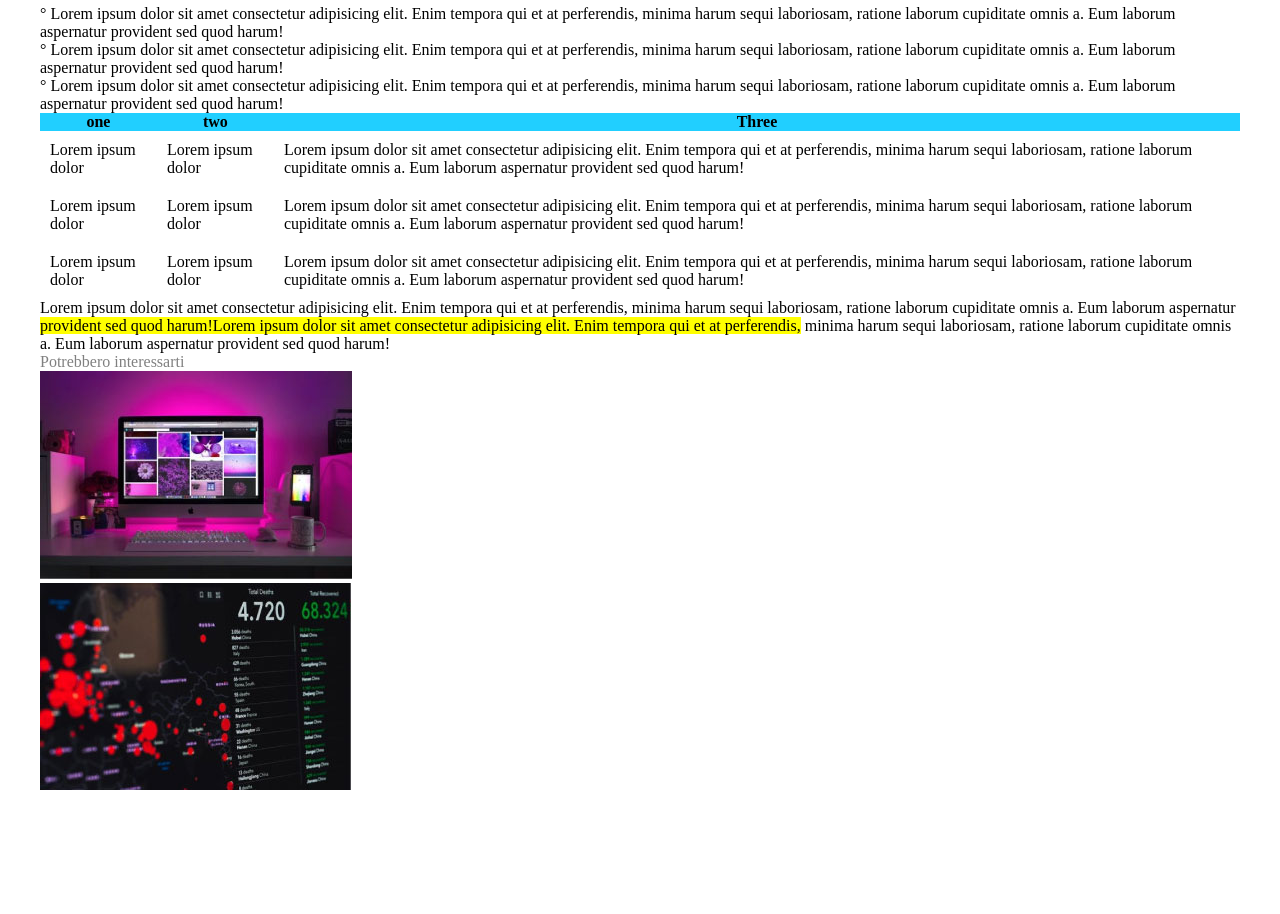
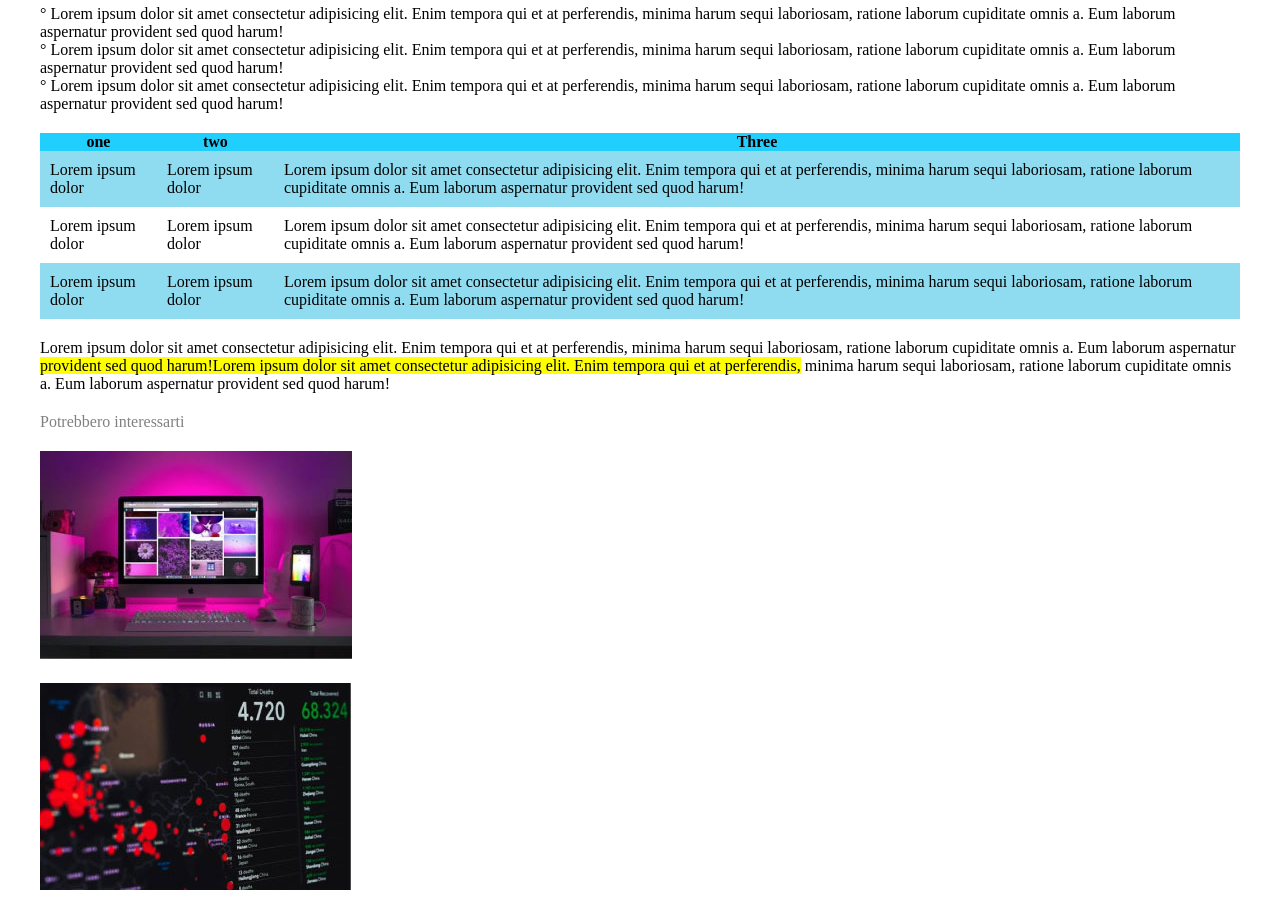
Before and after one commit to linica1/html-css-booleaner, a plain HTML site: page index.html in a window 1280 px wide. Shown: the part 1160-2074 px from the top of the page. Before the commit the page ends 1954 px from the top, so only its background shows below. Drawn offline with Linux system fonts and the light colour scheme.

Commit message:
refactor layout and styles in index.html and style.css; improve class naming and spacing

```diff
--- a/index.html
+++ b/index.html
@@ -56,7 +56,7 @@
 
             </p>
             <p>
-                 ° Lorem ipsum dolor sit amet consectetur adipisicing elit. Enim tempora qui et at perferendis,
+                ° Lorem ipsum dolor sit amet consectetur adipisicing elit. Enim tempora qui et at perferendis,
                             minima harum sequi laboriosam, ratione laborum cupiditate omnis a. Eum laborum aspernatur
                             provident sed quod harum!
             </p>
@@ -66,7 +66,7 @@
                             provident sed quod harum!
             </p>
 
-        <p>
+        <p class="text-space">
             ° Lorem ipsum dolor sit amet consectetur adipisicing elit. Enim tempora qui et at perferendis,
                             minima harum sequi laboriosam, ratione laborum cupiditate omnis a. Eum laborum aspernatur
                             provident sed quod harum!
@@ -82,21 +82,21 @@
                     </tr>
                 </thead>
                 <tbody>
-                    <tr class="odd row">
+                    <tr class="odd-row">
                         <td>Lorem ipsum dolor</td>
                         <td>Lorem ipsum dolor</td>
                         <td>Lorem ipsum dolor sit amet consectetur adipisicing elit. Enim tempora qui et at perferendis,
                             minima harum sequi laboriosam, ratione laborum cupiditate omnis a. Eum laborum aspernatur
                             provident sed quod harum!</td>
                     </tr>
-                    <tr class="equal line">
+                    <tr class="equal-line">
                         <td>Lorem ipsum dolor</td>
                         <td>Lorem ipsum dolor</td>
                         <td>Lorem ipsum dolor sit amet consectetur adipisicing elit. Enim tempora qui et at perferendis,
                             minima harum sequi laboriosam, ratione laborum cupiditate omnis a. Eum laborum aspernatur
                             provident sed quod harum!</td>
                     </tr>
-                    <tr class="odd row">
+                    <tr class="odd-row">
                         <td>Lorem ipsum dolor</td>
                         <td>Lorem ipsum dolor</td>
                         <td>Lorem ipsum dolor sit amet consectetur adipisicing elit. Enim tempora qui et at perferendis,
@@ -105,7 +105,7 @@
                     </tr>
                 </tbody>
             </table>
-            <p>
+            <p class="text-space above-space">
                         Lorem ipsum dolor sit amet consectetur adipisicing elit. Enim tempora qui et at perferendis,
                             minima harum sequi laboriosam, ratione laborum cupiditate omnis a. Eum laborum aspernatur
                             <mark class="highlighted-text">provident sed quod harum!Lorem ipsum dolor sit amet consectetur adipisicing elit. Enim tempora qui et at perferendis,</mark>
@@ -113,11 +113,12 @@
                             provident sed quod harum!
                     </p>
 
-                    <p class="text-grey">
+                    <p class="text-grey text-space">
                         Potrebbero interessarti
                     </p>
-                    <div><img src="./img/monitor.jpg" alt=""></div>
-                <div><img src="./img/graph.jpg" alt=""></div>
+                    <div class="text-space piccola "> <img  src="./img/monitor.jpg " alt=""></div>
+                <div class="text-space piccola"> <img  src="./img/graph.jpg " alt=""></div>
+
             </section>
 
         </div>
--- a/style.css
+++ b/style.css
@@ -47,12 +47,12 @@ thead {
     background: rgb(33, 207, 255);
 }
 
-.riga-pari {
-    background-color: rgb(254, 254, 254);
+.equal-line {
+    background-color: rgb(255, 255, 255);
 }
 
-.riga-dispari {
-    background-color: rgb(137, 221, 242);
+.odd-row {
+    background-color: #8fdcf0;
     color: rgb(0, 0, 0);
 }
 
@@ -68,3 +68,15 @@ td {
 .text-space{
 margin-bottom: 20px;
 }
+
+.above-space{
+    margin-bottom: 20px;
+    margin-top: 20px;
+}
+
+
+.piccola
+{
+
+
+}
```
